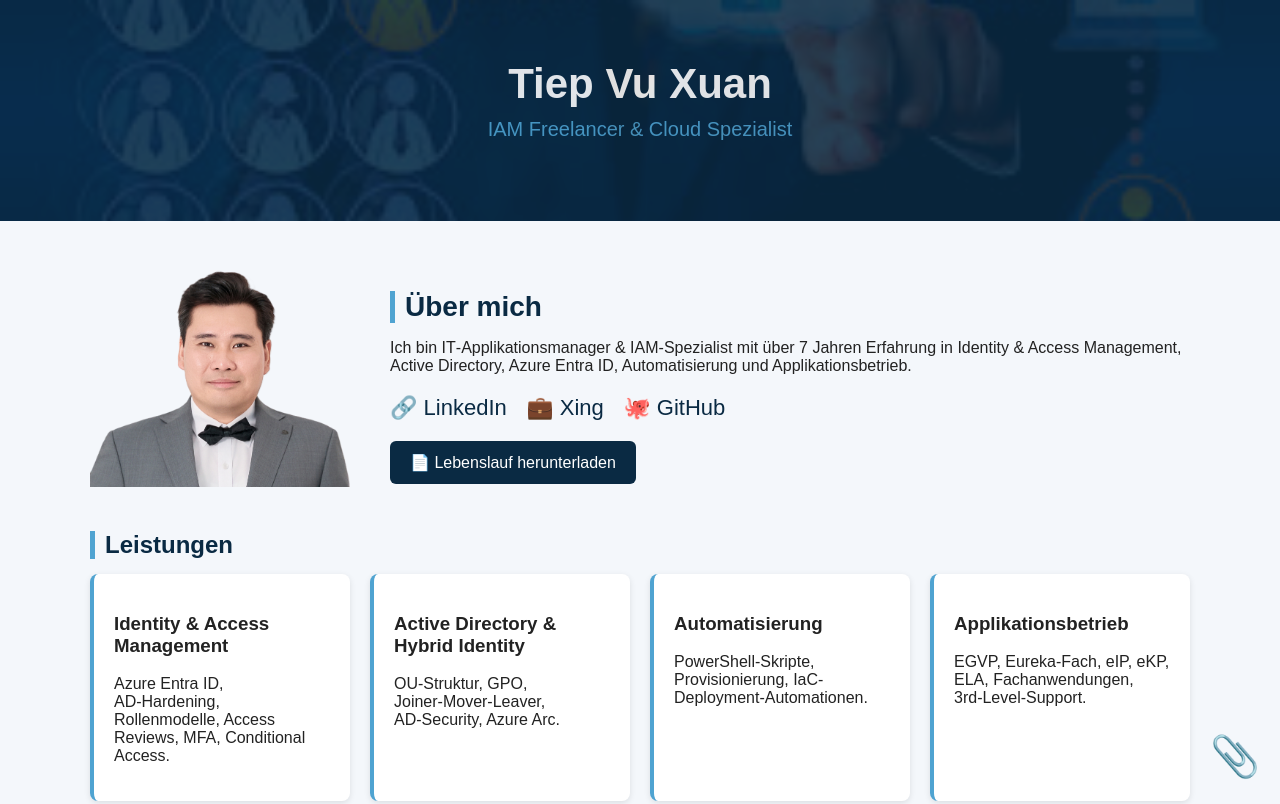
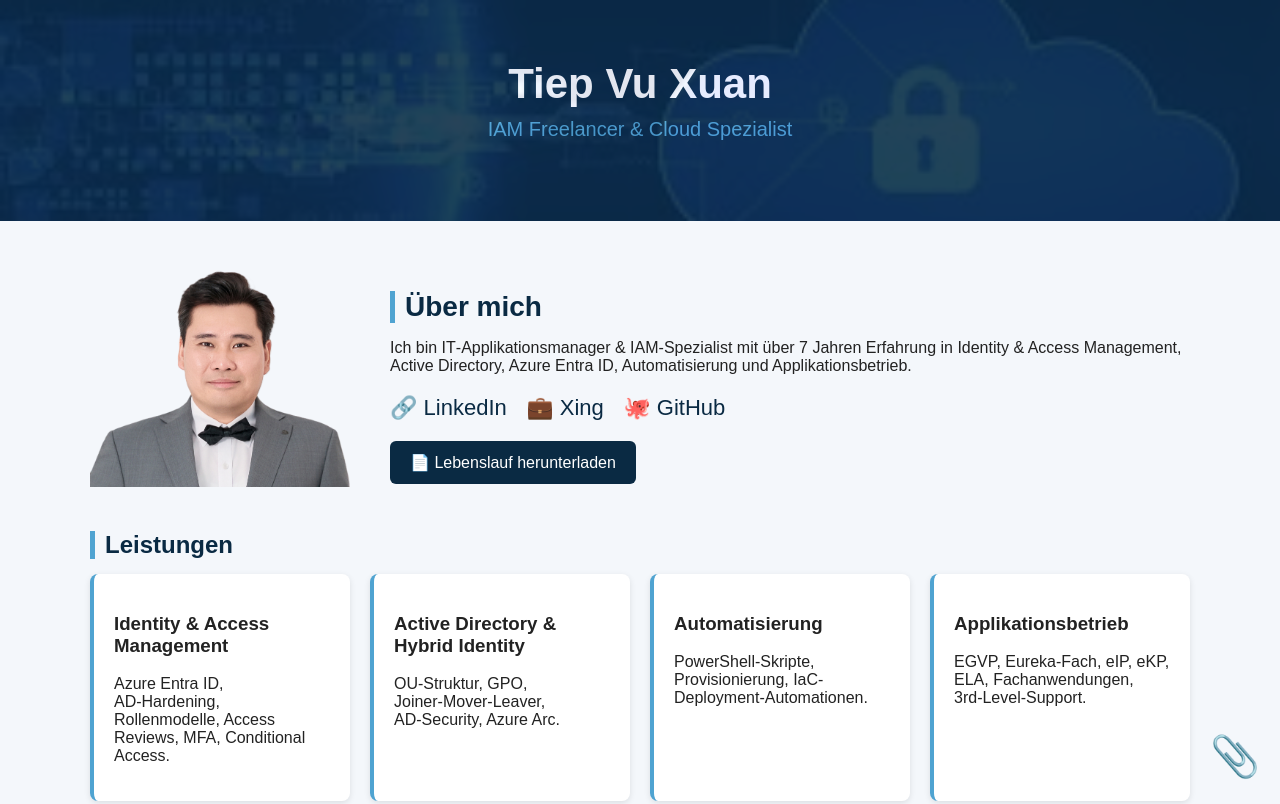
Before and after one commit to vuxuantiep/tiep-iam-freelancer, a plain HTML site: page index.html in a window 1280 px wide. Shown: the top 804 px of the page. Drawn offline with Linux system fonts and the light colour scheme.

Commit message:
Update index.html

```diff
--- a/index.html
+++ b/index.html
@@ -52,7 +52,7 @@
         position: absolute;
         inset: 0;
         pointer-events: none;
-        background: url('/images/IAM-3.jpg') no-repeat center/cover;
+        background: url('/images/overlay-schloss.jpg') no-repeat center/cover;
         opacity: 0.12; /* subtil, dunkel, flach */
     }
     .dark-toggle {
```
